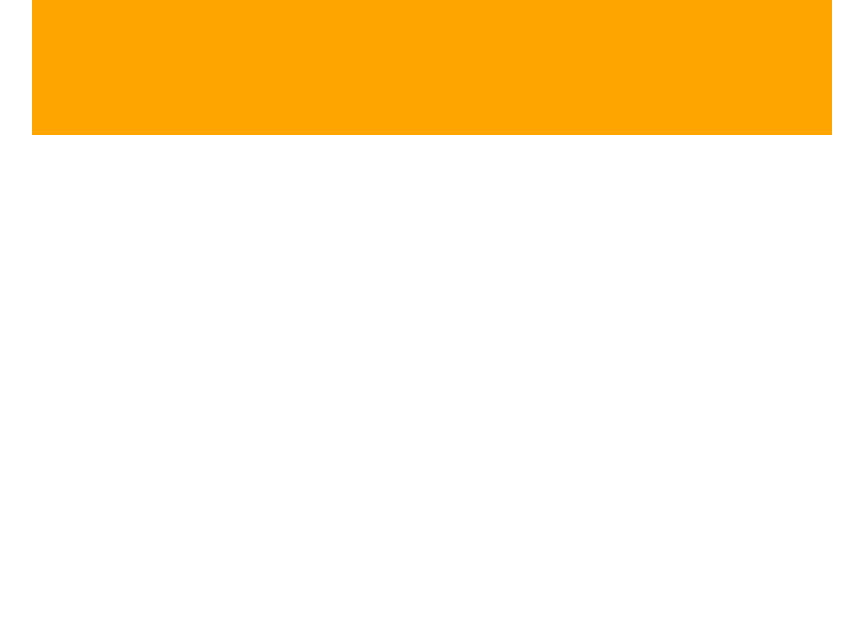
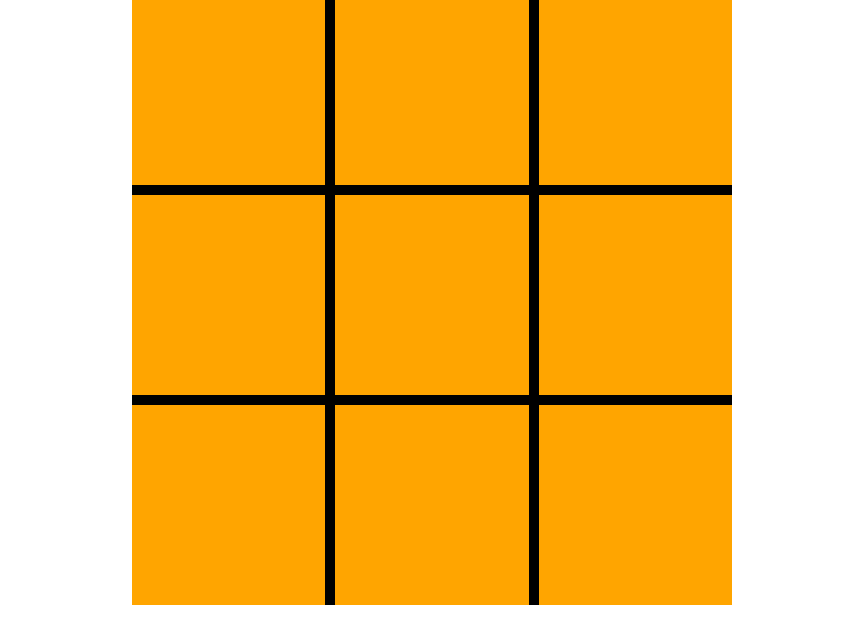
Before and after one commit to hwd-swd/tic-tac-toe, a plain HTML site: page index.html in a window 1280 px wide. Shown: the part 162-800 px from the top of the page, without its empty margins (208-1071 px from the left). Drawn offline with Linux system fonts and the light colour scheme.

Commit message:
bug fix win checking

```diff
--- a/index.css
+++ b/index.css
@@ -33,11 +33,18 @@
     display:grid;
     grid-template-columns: repeat(3,1fr);
     grid-template-rows: repeat(3,1fr);
-    width: 800px;
+    width: 600px;
     margin: 0 auto;
+    grid-gap: 10px;
+    background-color: black;
 }
 
 .cell{
+    display: flex;
     background-color: orange;
-    height:50px;
+    height:200px;
+    justify-content: center;
+    align-items: center;
+    font-size: 1000%;
+
 }
--- a/index.js
+++ b/index.js
@@ -50,7 +50,7 @@ let gameboard  = (function (){
             };
         };
 
-        if((gameboard[0][0]==gameboard[1][1]&&gameboard[1][1]==gameboard[2][2]&&gameboard[1][1]!='')||(gameboard[0][2]==gameboard[1][1]&&gameboard[1][1]==gameboard[2][0]&&gameboard[1][1]!='')){
+        if((gameboard[0][0]==gameboard[1][1]&&gameboard[1][1]==gameboard[2][2]&&gameboard[0][0]!=''&&gameboard[1][1]!=''&&gameboard[2][2]!='')||(gameboard[0][2]==gameboard[1][1]&&gameboard[1][1]==gameboard[2][0]&&gameboard[2][0]!=''&&gameboard[1][1]!=''&&gameboard[0][2]!='')){
             ans = gameboard[1][1];
         }
         return ans
```
